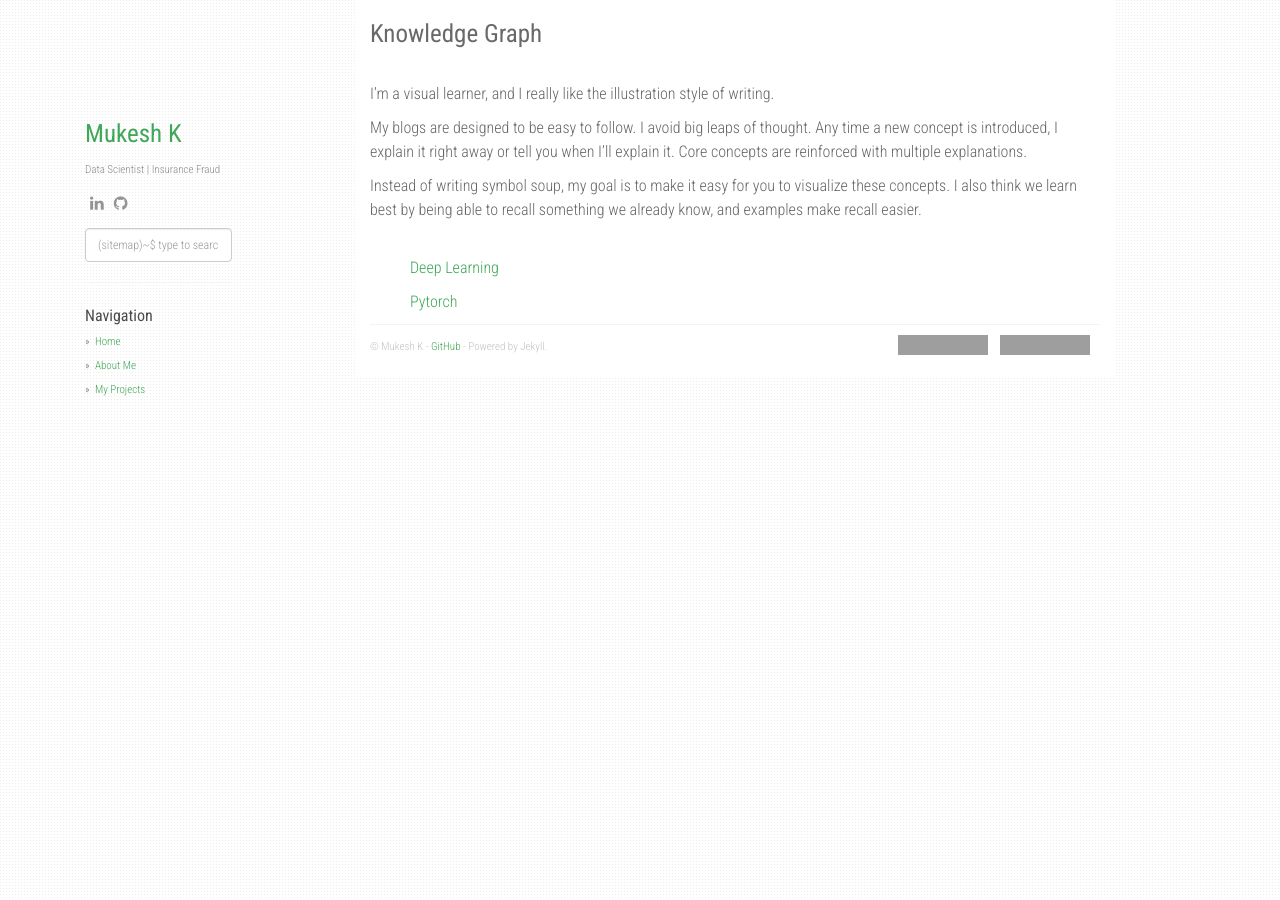
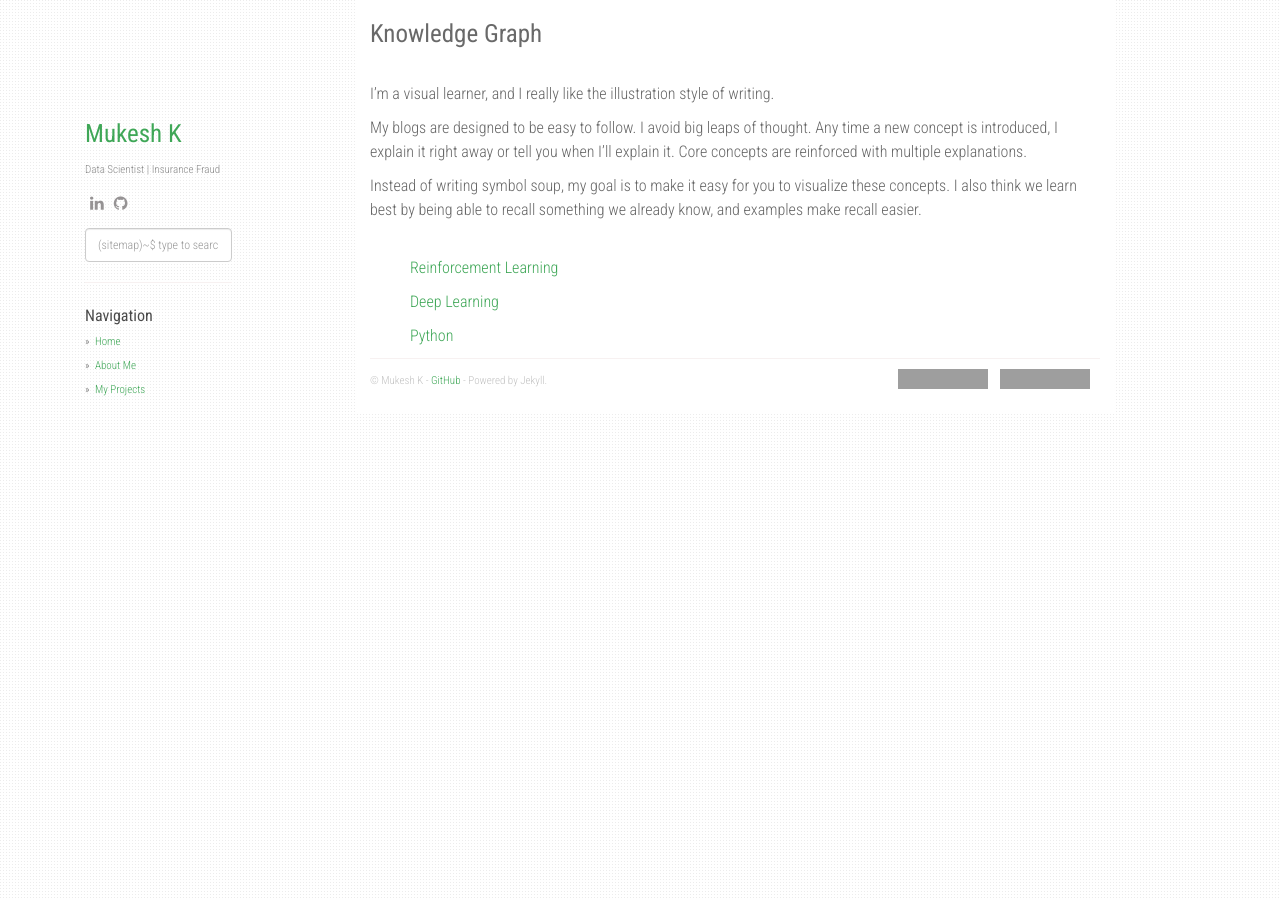
Before and after one commit to muksmuks/muksmuks.github.io, a Jekyll site: the page built from docs/index.html, in a window 1280 px wide. Built offline with Jekyll 4.4.1, drawn with Linux system fonts in a browser that asks for light colours; nearby versions of some CDN libraries; the list of posts is cut into pages by our own code; grey boxes are pictures that could not be loaded.

Commit message:
Added RL and python

```diff
--- a/docs/index.html
+++ b/docs/index.html
@@ -19,10 +19,14 @@ layout: default
   <br/>
 
   <ol class="posts">
+    <a href="rl" target="_blank">Reinforcement Learning</a>
+  </ol>
+  <ol class="posts">
     <a href="deeplearning" target="_blank">Deep Learning</a>
   </ol>
-  <ol class="posts">
-    <a href="deeplearning_pytorch" target="_blank">Pytorch</a>
+    <ol class="posts">
+    <a href="python" target="_blank">Python</a>
   </ol>
 
+
 </div><!-- end #home -->
```
